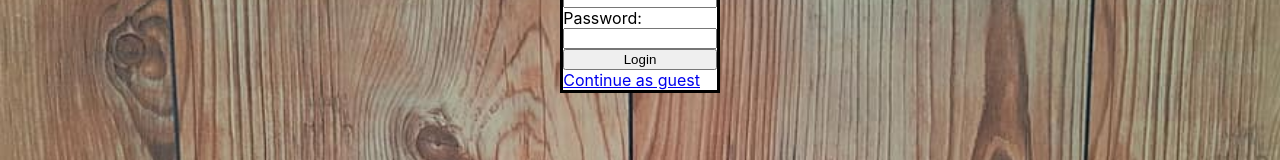
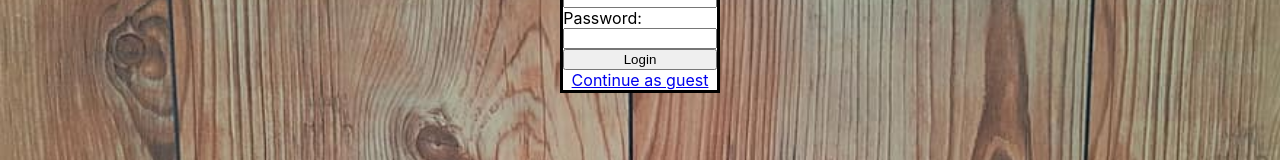
Before and after one commit to barnabasMatrai/react-exercise, a React (Create React App) app in the folder react-exercise/: page /login in a window 1280 px wide. Shown: the part 228-388 px from the top of the page. Built offline with nearby package versions, Linux system fonts and the light colour scheme.

Commit message:
add basic css for /products link

```diff
--- a/react-exercise/src/components/LoginPage.css
+++ b/react-exercise/src/components/LoginPage.css
@@ -38,3 +38,7 @@ input[type=submit] {
     background-color: white;
     border: 3px solid black;
 }
+
+#products-link-container {
+    text-align: center;
+}
--- a/react-exercise/src/components/LoginPage.js
+++ b/react-exercise/src/components/LoginPage.js
@@ -13,7 +13,9 @@ export function LoginPage() {
                         <input type="password" id="password" name="password" minLength="1" required="required"/>
                         <input type="submit" value="Login"/>
                     </form>
-                    <a href="/products" id="products-link">Continue as guest</a>
+                    <div id="products-link-container">
+                        <a href="/products">Continue as guest</a>
+                    </div>
                 </div>
             </div>
         );
```
